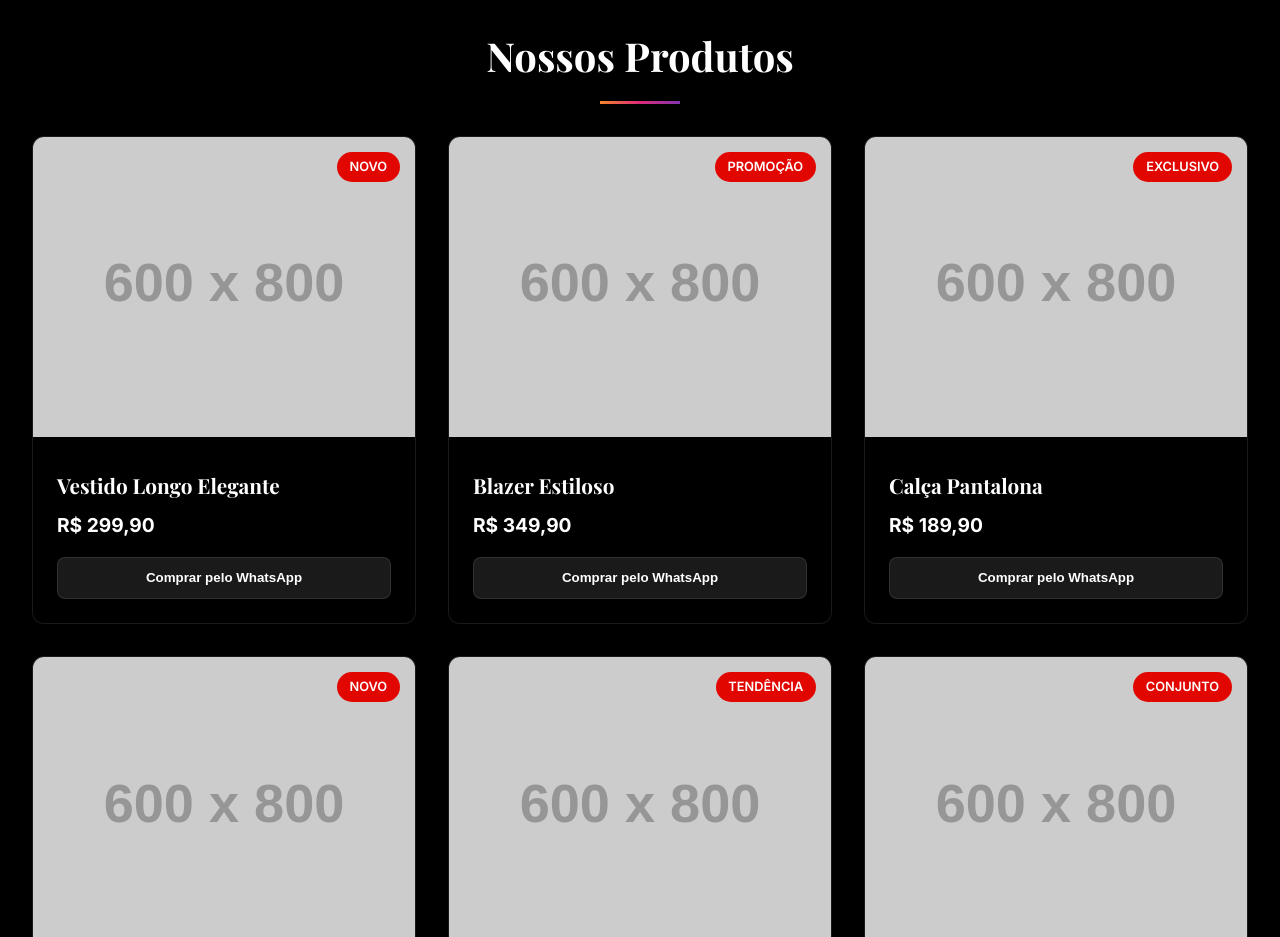
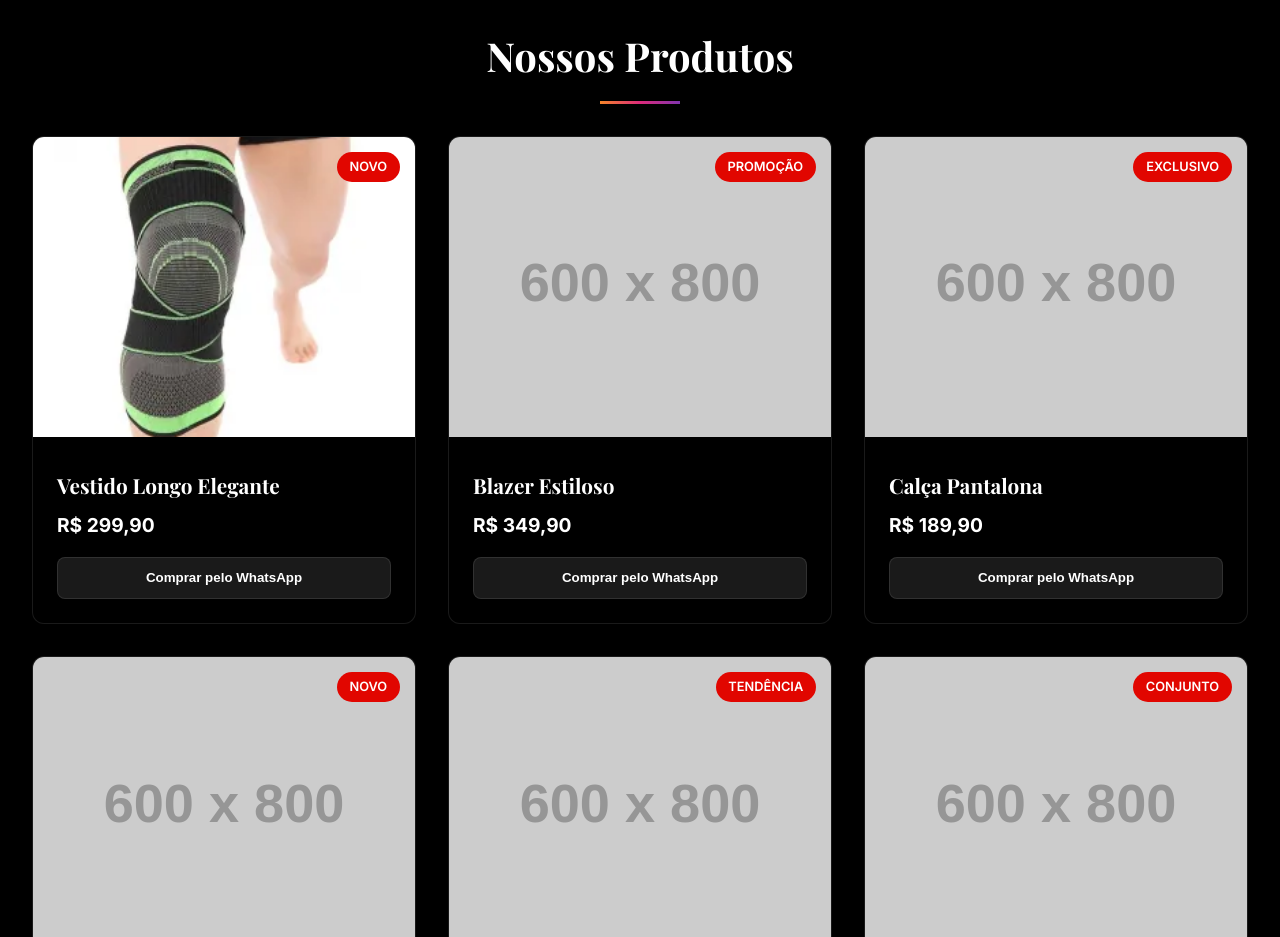
Before and after one commit to mateusriapo-byte/coelhostyle, a plain HTML site: page index.html in a window 1280 px wide. Shown: the part 840-1777 px from the top of the page. Drawn offline with nearby package versions, Linux system fonts and the light colour scheme; placeholder pictures from the web are drawn by us.

Commit message:
Update index.html

```diff
--- a/index.html
+++ b/index.html
@@ -1103,7 +1103,7 @@
         id: "COE001",
         name: "Vestido Longo Elegante",
         price: "R$ 299,90",
-        image: "https://placehold.co/600x800/000000/FFFFFF?text=Vestido+Elegante",
+        image: "img/180_joelheira.jpeg",
         images: [
           "https://placehold.co/600x800/000000/FFFFFF?text=Vestido+Elegante",
           "https://placehold.co/600x800/000000/FFFFFF?text=Vestido+Elegante+2",
```
